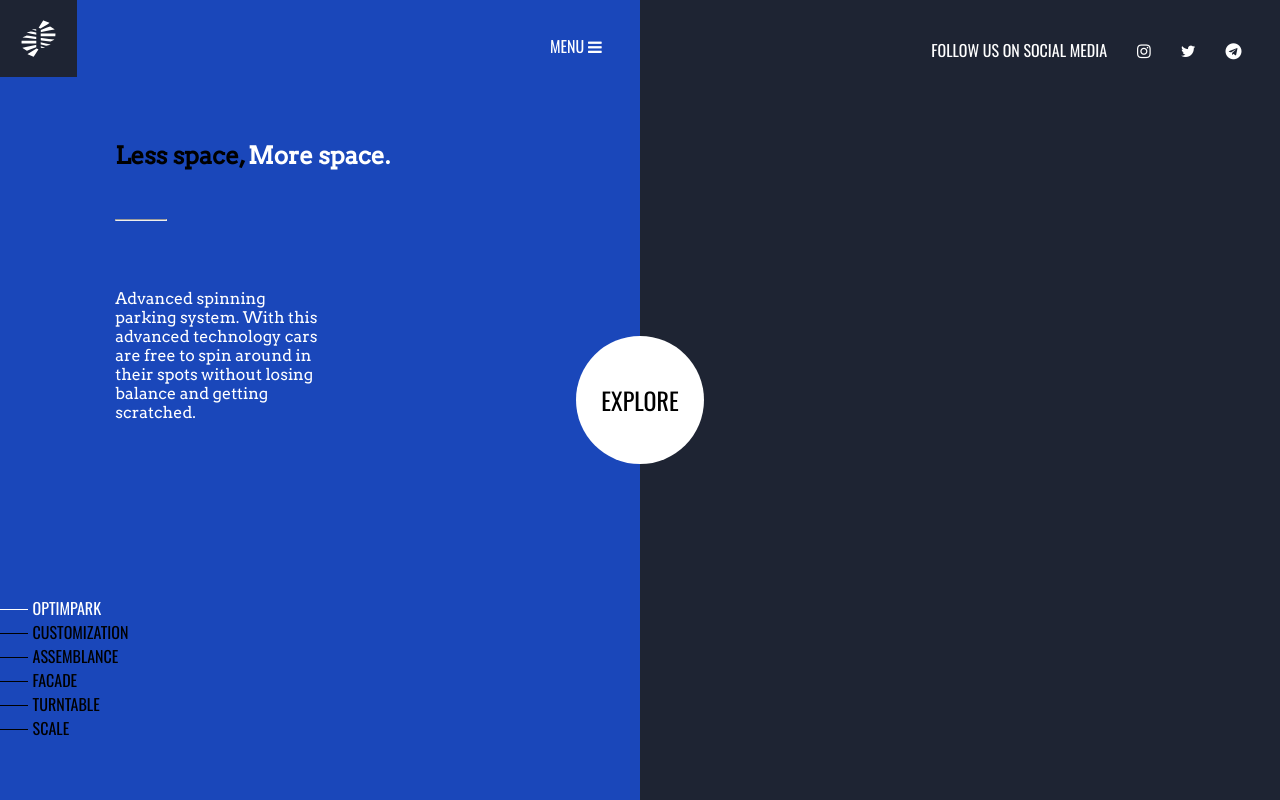
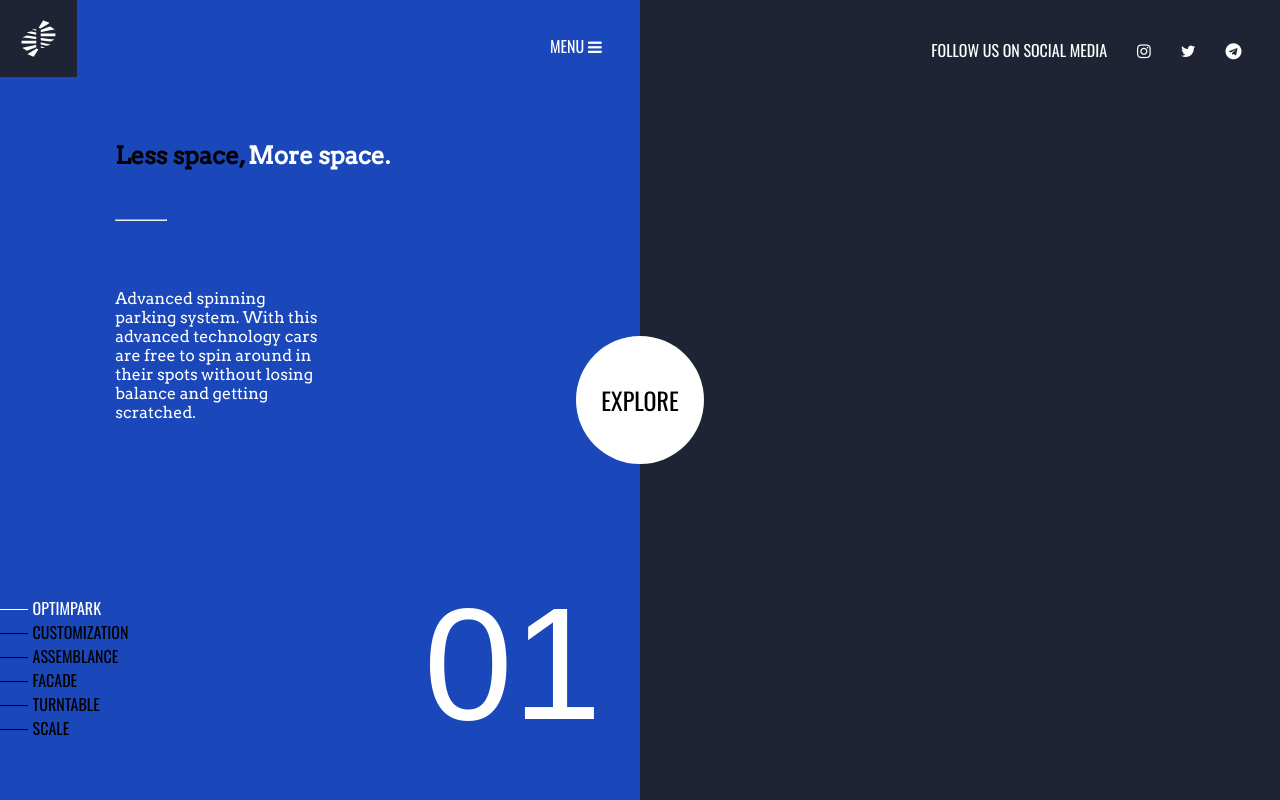
Before and after one commit to ccdesign-ir/Optimpark, a React (Create React App) app: page / in a window 1280 px wide. Built offline with nearby package versions, Linux system fonts and the light colour scheme.

Commit message:
- added the page numbering

```diff
--- a/src/App-desktop.css
+++ b/src/App-desktop.css
@@ -66,6 +66,7 @@
     .navigator a{
         text-decoration: none;
         color: black;
+        font-size: 1em;
     }
     .navigator a:link{
         color: black;
@@ -145,5 +146,23 @@
     .socials>li:last-child{
         margin-right: 0;
     }
+
+    .number{
+        grid-column: 1/3;
+        grid-row: 2/3;
+
+        align-self: end;
+        justify-self: right;
+
+        color: white;
+        font-size: 10em;
+        padding-right: 3vw;
+    }
+    .number>span{
+        display: none;
+    }
+    .number>span.active{
+        display: inline-block;
+    }
     /* } */
 }
--- a/src/App.js
+++ b/src/App.js
@@ -55,6 +55,7 @@ class App extends Component {
                 Advanced spinning parking system. With this advanced technology cars are free to spin around in their
               spots without losing balance and getting scratched.
               </p>
+
             </div>
             <div className="desktop right"></div>
             <button className="button explore upper">Explore</button>
@@ -147,12 +148,12 @@ class App extends Component {
         </section>
 
         <ul className="desktop navigator">
-          <li className={hash === "optimpark" ? "upper active" : "upper"}><Link to="#optimpark" className="item">Optimpark</Link></li>
-          <li className={hash === "customization" ? "upper active" : "upper"}><Link to="#customization" className="item">Customization</Link></li>
-          <li className={hash === "assemblance" ? "upper active" : "upper"}><Link to="#assemblance" className="item">Assemblance</Link></li>
-          <li className={hash === "facade" ? "upper active" : "upper"}><Link to="#facade" className="item">Facade</Link></li>
-          <li className={hash === "turntable" ? "upper active" : "upper"}><Link to="#turntable" className="item">Turntable</Link></li>
-          <li className={hash === "scale" ? "upper active" : "upper"}><Link to="#scale" className="item">Scale</Link></li>
+          <li className={hash === "optimpark" ? "upper active" : "upper"}><Link to="#optimpark">Optimpark</Link></li>
+          <li className={hash === "customization" ? "upper active" : "upper"}><Link to="#customization">Customization</Link></li>
+          <li className={hash === "assemblance" ? "upper active" : "upper"}><Link to="#assemblance">Assemblance</Link></li>
+          <li className={hash === "facade" ? "upper active" : "upper"}><Link to="#facade">Facade</Link></li>
+          <li className={hash === "turntable" ? "upper active" : "upper"}><Link to="#turntable">Turntable</Link></li>
+          <li className={hash === "scale" ? "upper active" : "upper"}><Link to="#scale">Scale</Link></li>
         </ul>
 
         <nav>
@@ -183,6 +184,15 @@ class App extends Component {
           <li><a href="http://twitter.com" className="button"><i className="fa fa-twitter"></i></a></li>
           <li><a href="http://telegram.com" className="button"><i className="fa fa-telegram"></i></a></li>
         </ul>
+        <div className="desktop number">
+          <span className={hash === "optimpark" ? "active" : ""}>01</span>
+          <span className={hash === "customization" ? "active" : ""}>02</span>
+          <span className={hash === "assemblance" ? "active" : ""}>03</span>
+          <span className={hash === "facade" ? "active" : ""}>04</span>
+          <span className={hash === "turntable" ? "active" : ""}>05</span>
+          <span className={hash === "scale" ? "active" : ""}>06</span>
+        </div>
+
       </div>
     );
   }
```
